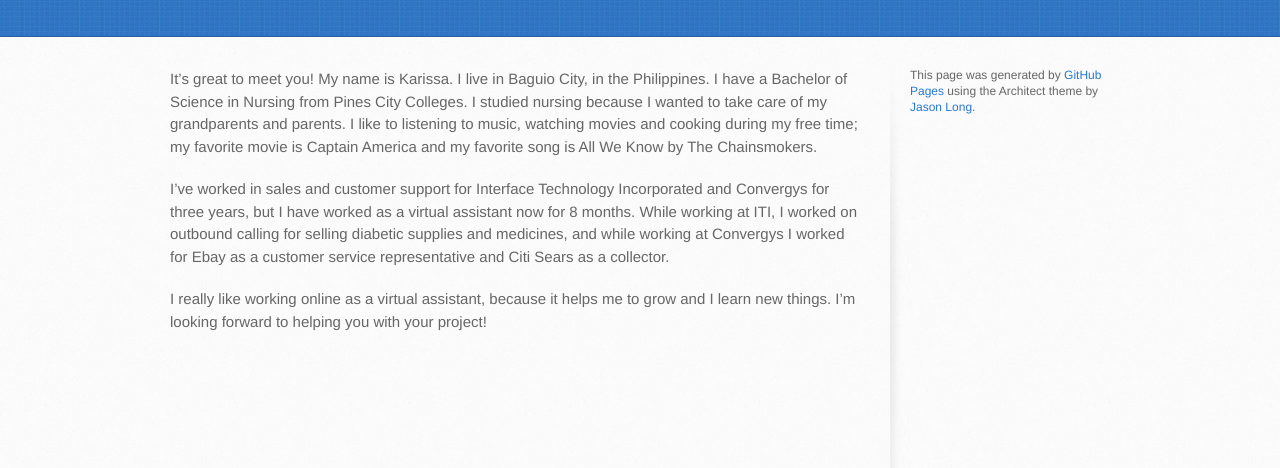
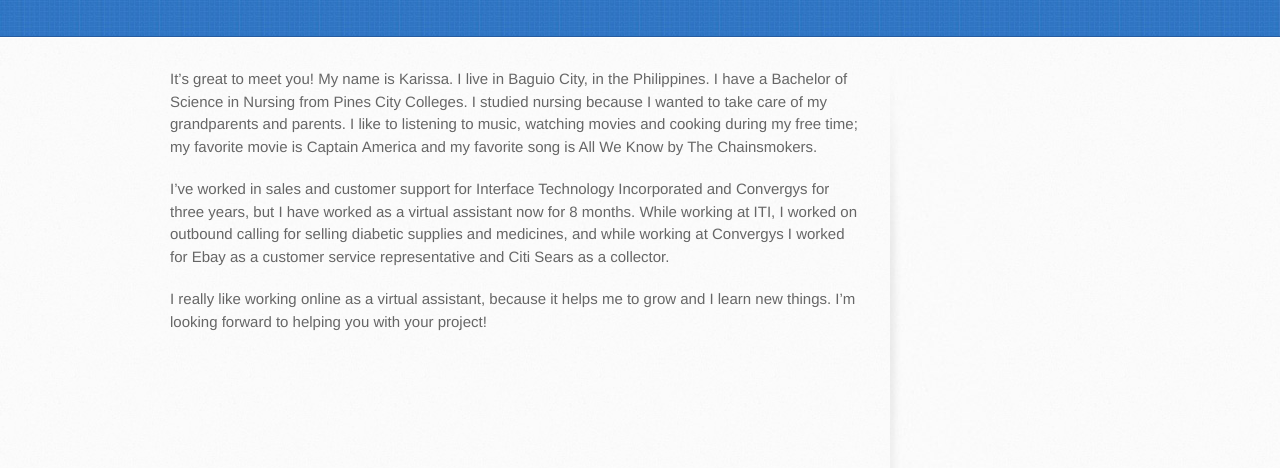
Before and after one commit to karissa15/karissa15.github.io, a plain HTML site: page index.html in a window 1280 px wide. Shown: the part 274-742 px from the top of the page. Drawn offline with Linux system fonts and the light colour scheme.

Commit message:
Update index.html

```diff
--- a/index.html
+++ b/index.html
@@ -38,7 +38,7 @@
         <aside id="sidebar">
 
 
-          <p>This page was generated by <a href="https://pages.github.com">GitHub Pages</a> using the Architect theme by <a href="https://twitter.com/jasonlong">Jason Long</a>.</p>
+          <p></p>
         </aside>
       </div>
     </div>
```
